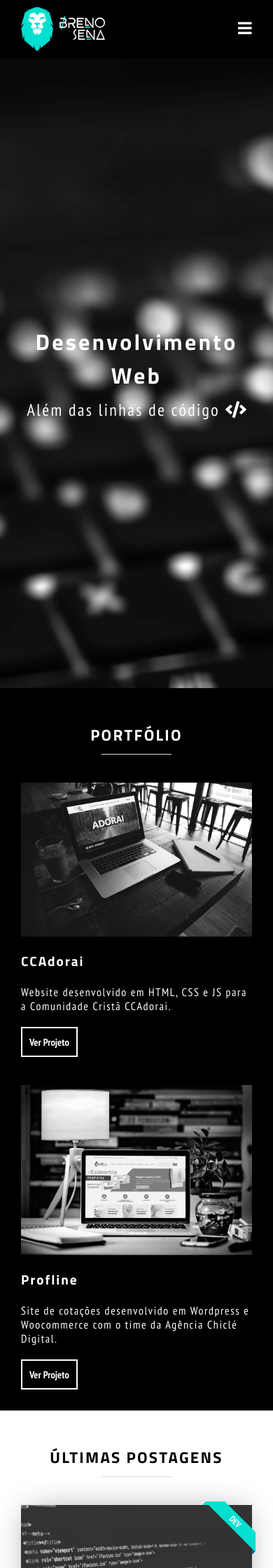
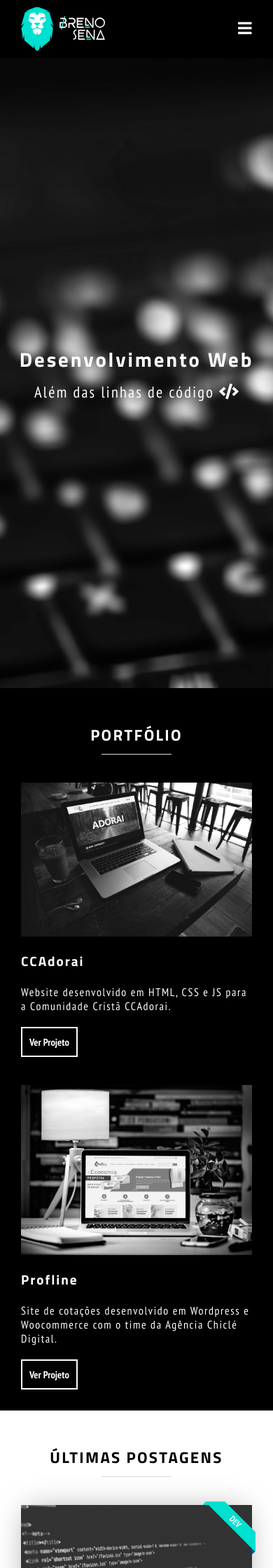
Before and after one commit to brenofsena/brenofsena.github.io, a Jekyll site: the page built from index.html, in a window 390 px wide. Shown: the top 2240 px of the page at 70% size. Built offline with Jekyll 4.4.1, drawn with Linux system fonts in a browser that asks for light colours; nearby versions of some CDN libraries.

Commit message:
update typography

```diff
--- a/_sass/_layout.scss
+++ b/_sass/_layout.scss
@@ -63,7 +63,7 @@
     margin: 0 0 10px;
     font-family: $secondary-font;
     @media only screen and (max-width: 640px) {
-      font-size: 2em;
+      font-size: 1.8rem;
     }
   }
   .banner-text {
@@ -72,6 +72,9 @@
     font-size: 1.5em;
     font-weight: 400;
     font-family: $primary-font;
+    @media only screen and (max-width: 640px) {
+      font-size: 1.4rem;
+    }
   }
 }
 
```
